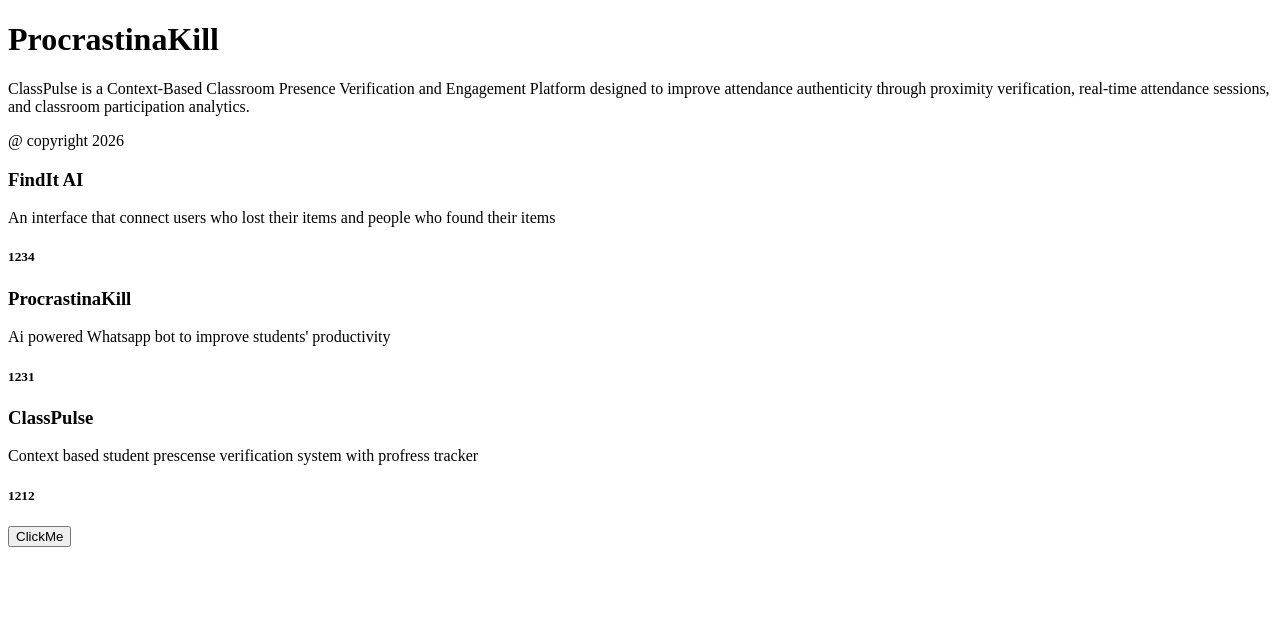
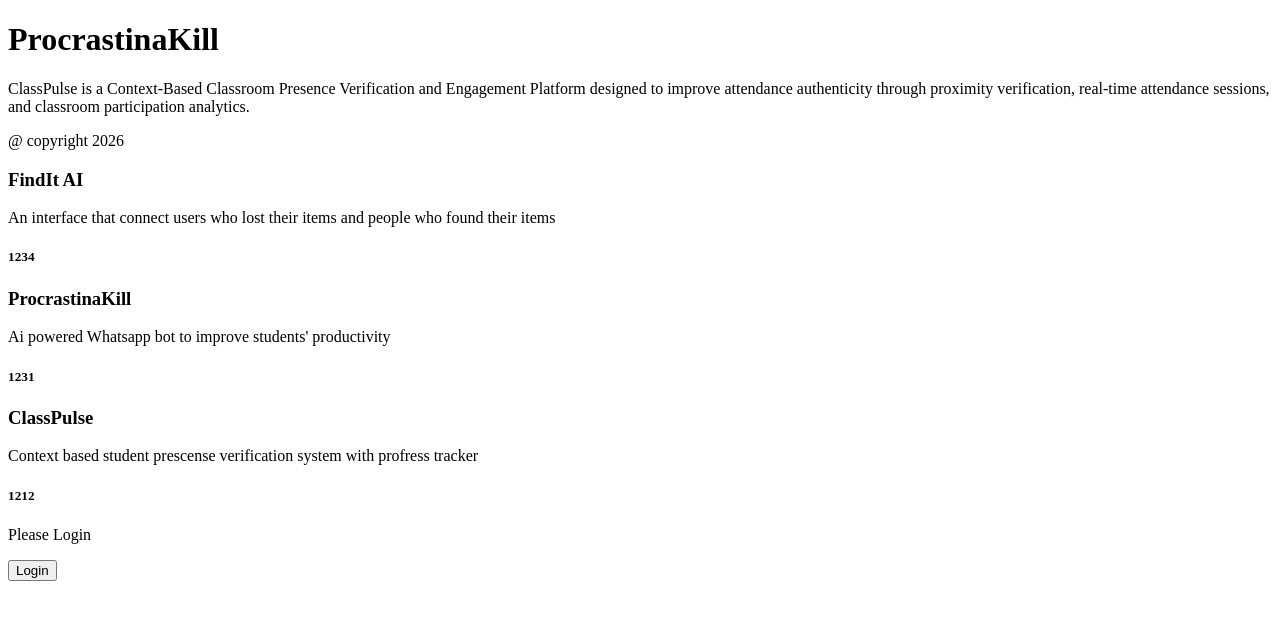
Before and after one commit to MuhammadSakeen/ClassPulse, a React app in the folder frontend/: page / in a window 1280 px wide. Shown: the top 620 px of the page. Built offline with nearby package versions, Linux system fonts and the light colour scheme; the HTML template or start-up script is replaced by a standard one.

Commit message:
Concepts: conditional rendering and dynamic display of jsx

```diff
--- a/frontend/src/Buttons.jsx
+++ b/frontend/src/Buttons.jsx
@@ -1,16 +1,16 @@
 import { useState } from "react";
 
 function Buttons() {
-    const [ button, setButton ] = useState(1)
-    console.log("Button Rendered!")
-    console.log(button)
-    function clickHandler() {
-        setButton(button + 1)
-        console.log("hello world!!!")
+    const [ isLoggedIn, setIsLoggedIn ] = useState(false)
+    function loginHandler() {
+        setIsLoggedIn(!isLoggedIn)
     }
+
+
     return (
         <>
-            <button onClick={clickHandler}>ClickMe</button>
+            {isLoggedIn ? <p>Welcome!, Muhammad Sakeen N</p> : <p>Please Login</p>}
+            <button onClick={loginHandler}>{isLoggedIn ? "Logout" : "Login"}</button>
         </>
     );
 }
```
